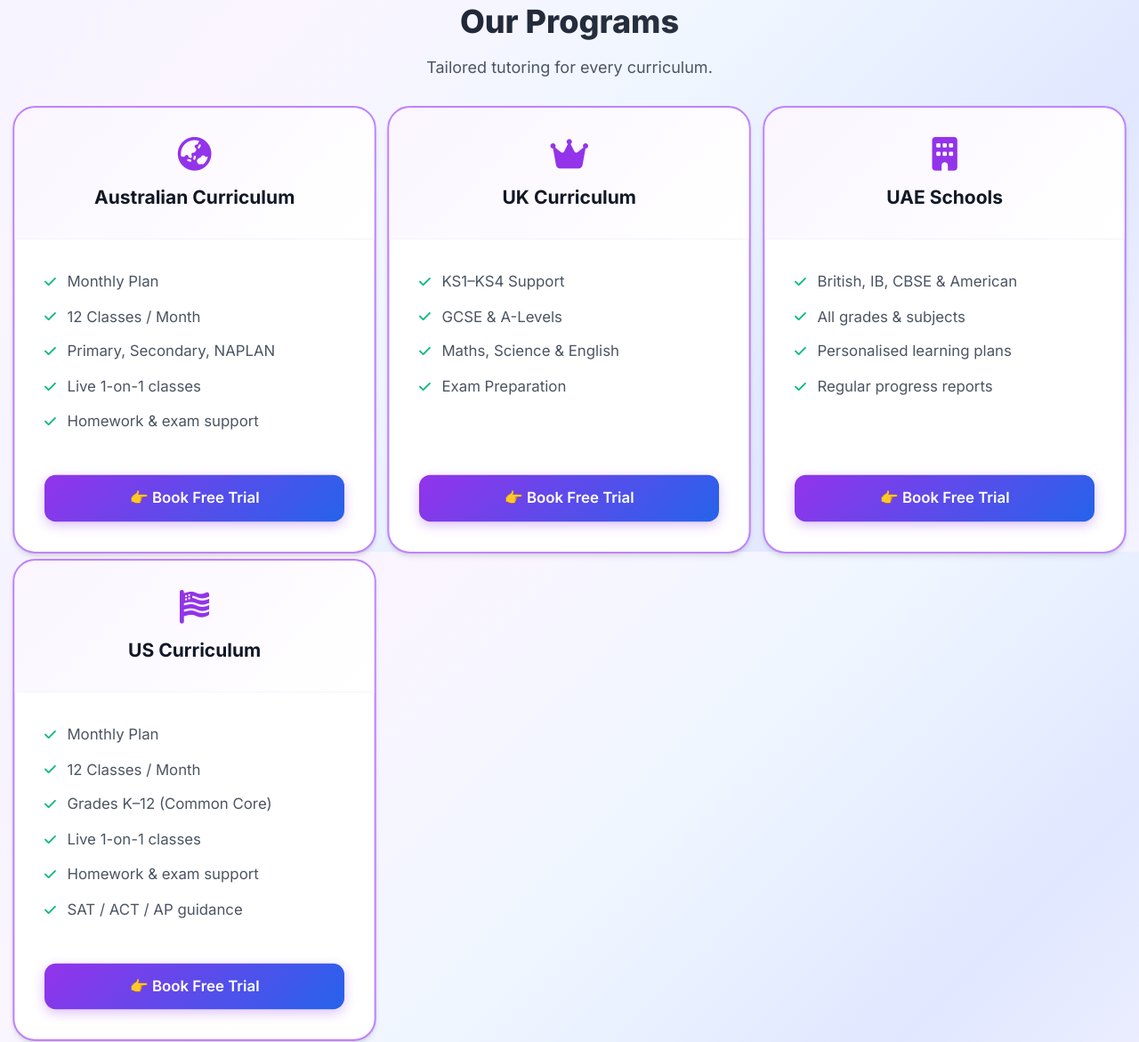
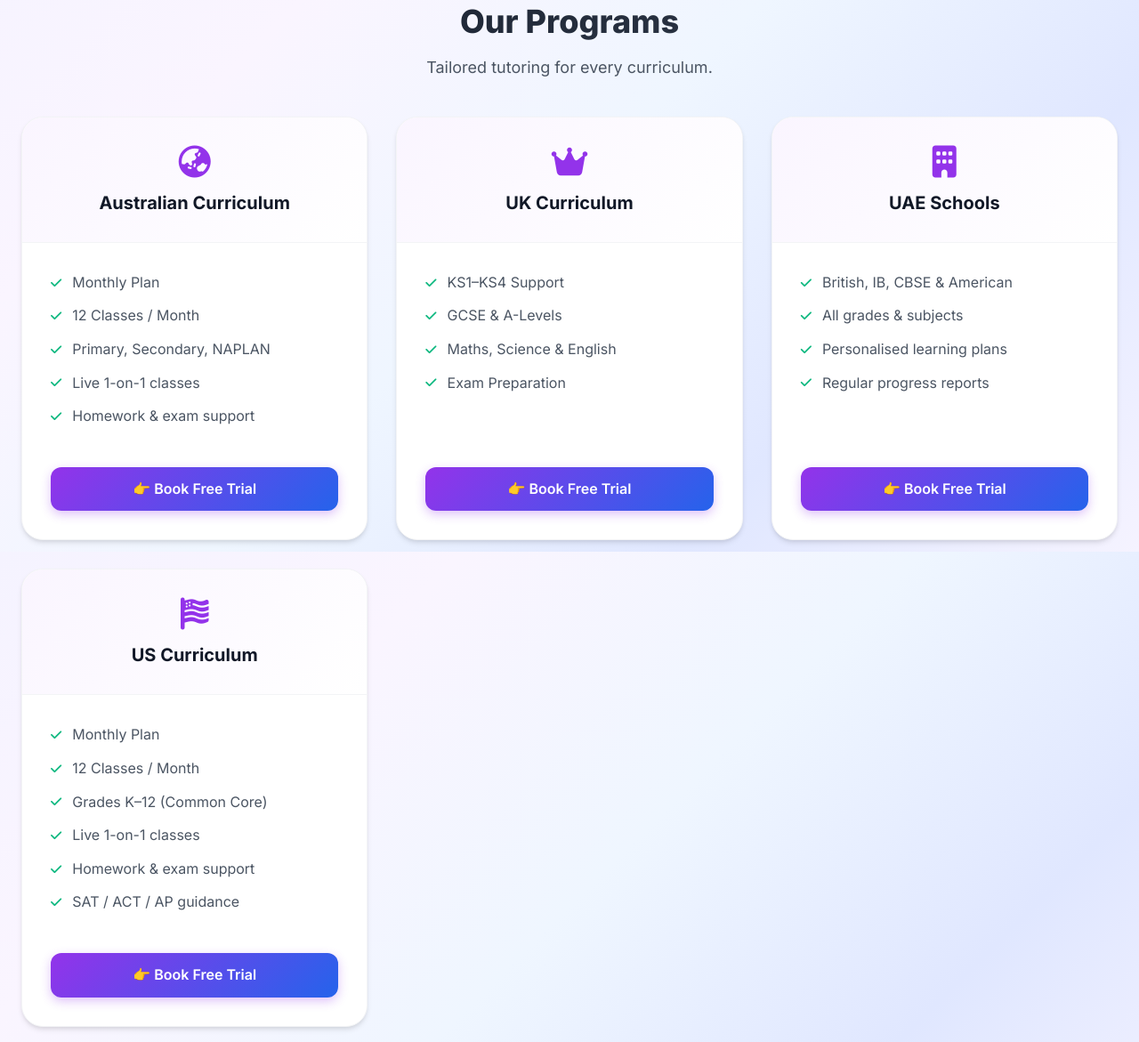
Before and after one commit to curatogift-ops/couse-selleing-, a plain HTML site: page index.html in a window 1280 px wide. Shown: the part 980-2151 px from the top of the page at 89% size. Drawn offline with Linux system fonts and the light colour scheme.

Commit message:
Remove featured class from all program cards to remove highlighted borders

```diff
--- a/index.html
+++ b/index.html
@@ -108,7 +108,7 @@
 
             <div class="programs-grid">
                 <!-- Australian Curriculum -->
-                <div class="program-card featured">
+                <div class="program-card">
                     <div class="program-header">
                         <i class="fas fa-globe-asia program-icon"></i>
                         <h3>Australian Curriculum</h3>
@@ -126,7 +126,7 @@
                 </div>
 
                 <!-- UK Curriculum -->
-                <div class="program-card featured">
+                <div class="program-card">
                     <div class="program-header">
                         <i class="fas fa-crown program-icon"></i>
                         <h3>UK Curriculum</h3>
@@ -143,7 +143,7 @@
                 </div>
 
                 <!-- UAE Curriculum -->
-                <div class="program-card featured">
+                <div class="program-card">
                     <div class="program-header">
                         <i class="fas fa-building program-icon"></i>
                         <h3>UAE Schools</h3>
@@ -160,7 +160,7 @@
                 </div>
 
                 <!-- US Curriculum -->
-                <div class="program-card featured">
+                <div class="program-card">
                     <div class="program-header">
                         <i class="fas fa-flag-usa program-icon"></i>
                         <h3>US Curriculum</h3>
```
